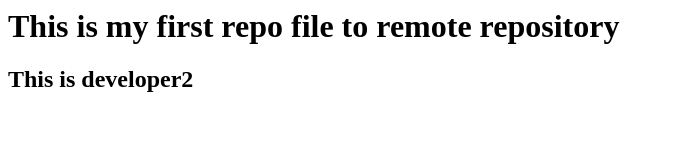
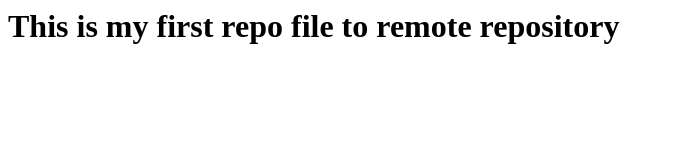
Before and after one commit to ursnirmal/firstrepo, a plain HTML site: page index.html in a window 1280 px wide. Shown: the whole page, without its empty margins (0-673 px from the left). Drawn offline with Linux system fonts and the light colour scheme.

Commit message:
commit changes

```diff
--- a/index.html
+++ b/index.html
@@ -1,4 +1,3 @@
 <html>
 <h1>This is my first repo file to remote repository</h1>
-<h2>This is developer2</h2>
 </html>
```
